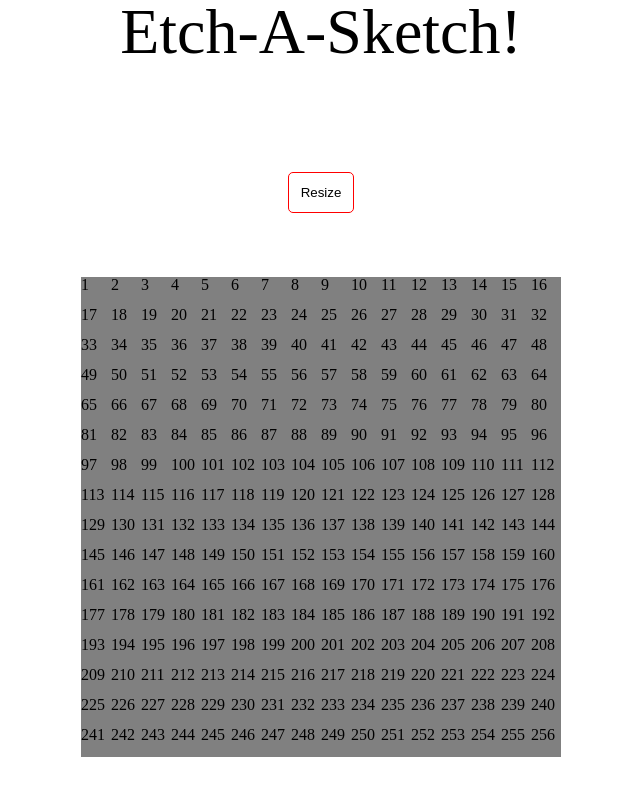
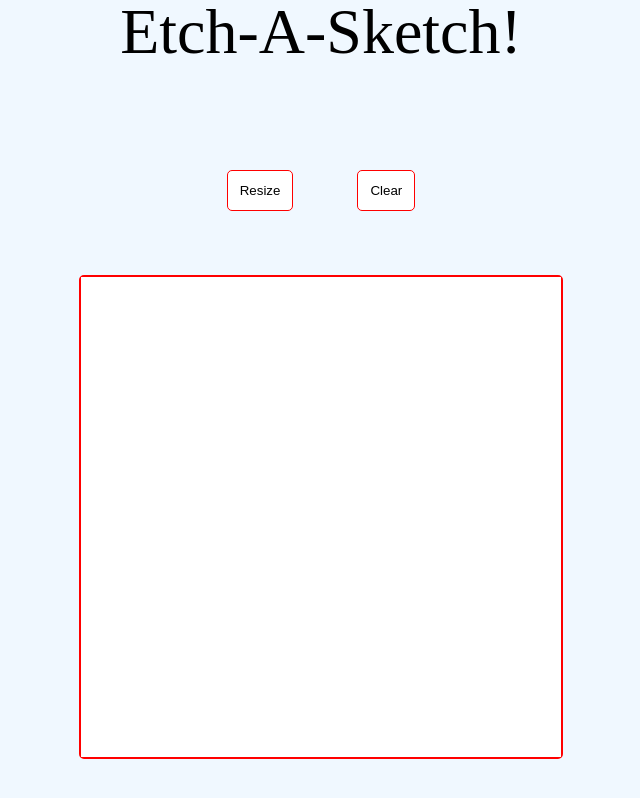
Before and after one commit to robertcs3/Etch-a-Sketch, a plain HTML site: page index.html in a window 1280 px wide. Shown: the whole page, without its empty margins (319-959 px from the left). Drawn offline with Linux system fonts and the light colour scheme.

Commit message:
Change
Finished resize functionality and added Clear functionality

```diff
--- a/index.html
+++ b/index.html
@@ -15,7 +15,8 @@
     <div class="flex-container">
 
         <div class="buttons">
-            <button>Resize</button>
+            <button id="resize">Resize</button>
+            <button id="clear">Clear</button>
         </div>
 
         <div id="grid-container">
--- a/script.js
+++ b/script.js
@@ -15,25 +15,44 @@ function makeGrid (size) {
 
     for (let i = 0; i < size * size; i++) {
         const cell = document.createElement('div');
-        cell.classList.add("grid-item");
-        cell.style.backgroundColor = "grey";
-        cell.innerText = (i + 1);
-        grid.appendChild(cell);
+        cell.addEventListener('mouseover', () => cell.style.backgroundColor = "black");
+        cell.style.backgroundColor = "white";
+        grid.insertAdjacentElement("beforeend", cell);
     }
 
 }
 
 
+function clear (){
+    const grid = document.getElementById('grid-container');
+
+    const div = grid.querySelectorAll('div');
+
+    div.forEach(div => div.style.backgroundColor = "white");
+}
+
 /* Set initial grid size */
 makeGrid(16);
 
 
-const button = document.querySelector('button');
+
+const resize = document.getElementById('resize');
+
+resize.addEventListener('click', input);
+
+const clearGrid = document.getElementById('clear');
+
+clearGrid.addEventListener('click', clear);
+
+
+
+
+
 
 
 /* get input of the user */
 function input () {
-    let answer = prompt("Enter a grid size dimension (min: 2 , max: 100");
+    let answer = prompt("Enter a grid size dimension (min: 2 , max: 100)");
 
     if (answer < 2 || answer > 100) {
         alert("Input error!");
@@ -41,8 +60,7 @@ function input () {
     }
 
     makeGrid(answer);
+
+    return answer;
+
 }
-
-
-
-button.addEventListener('click', input);
--- a/style.css
+++ b/style.css
@@ -2,6 +2,8 @@
     height: 480px;
     width: 480px;
     display: grid;
+    border: 2px solid  red;
+    border-radius: 5px;
 }
 
 .flex-container{
@@ -18,7 +20,9 @@
 }
 
 .buttons{
+    display: flex;
     margin-bottom: 64px;
+    gap: 64px;
 }
 
 button{
@@ -37,7 +41,6 @@ button:hover{
     transform: scale(1.5);
 }
 
-.grid-item{
-    max-width: 100%;
-    max-height: 100%;
+body{
+    background-color:aliceblue
 }
```
